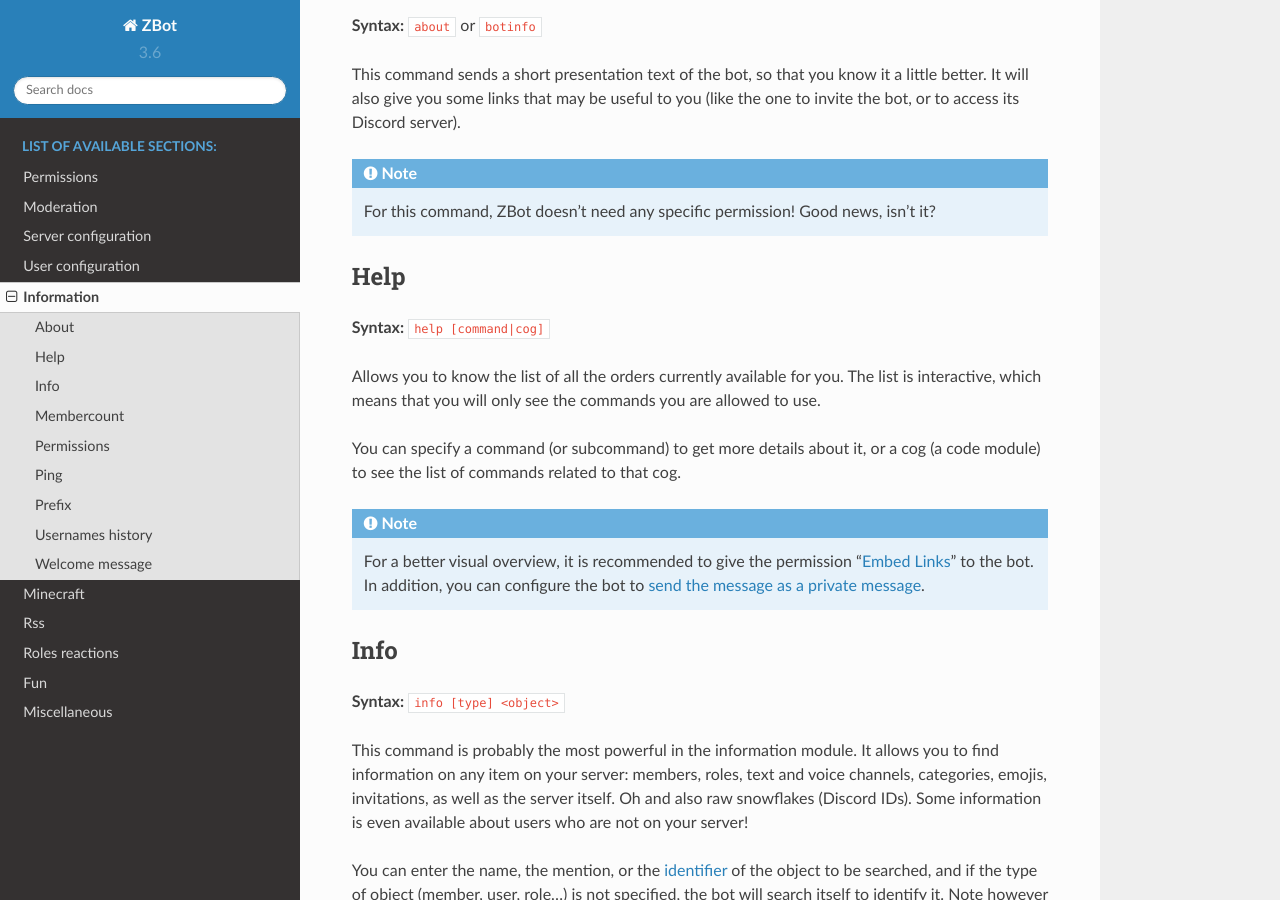
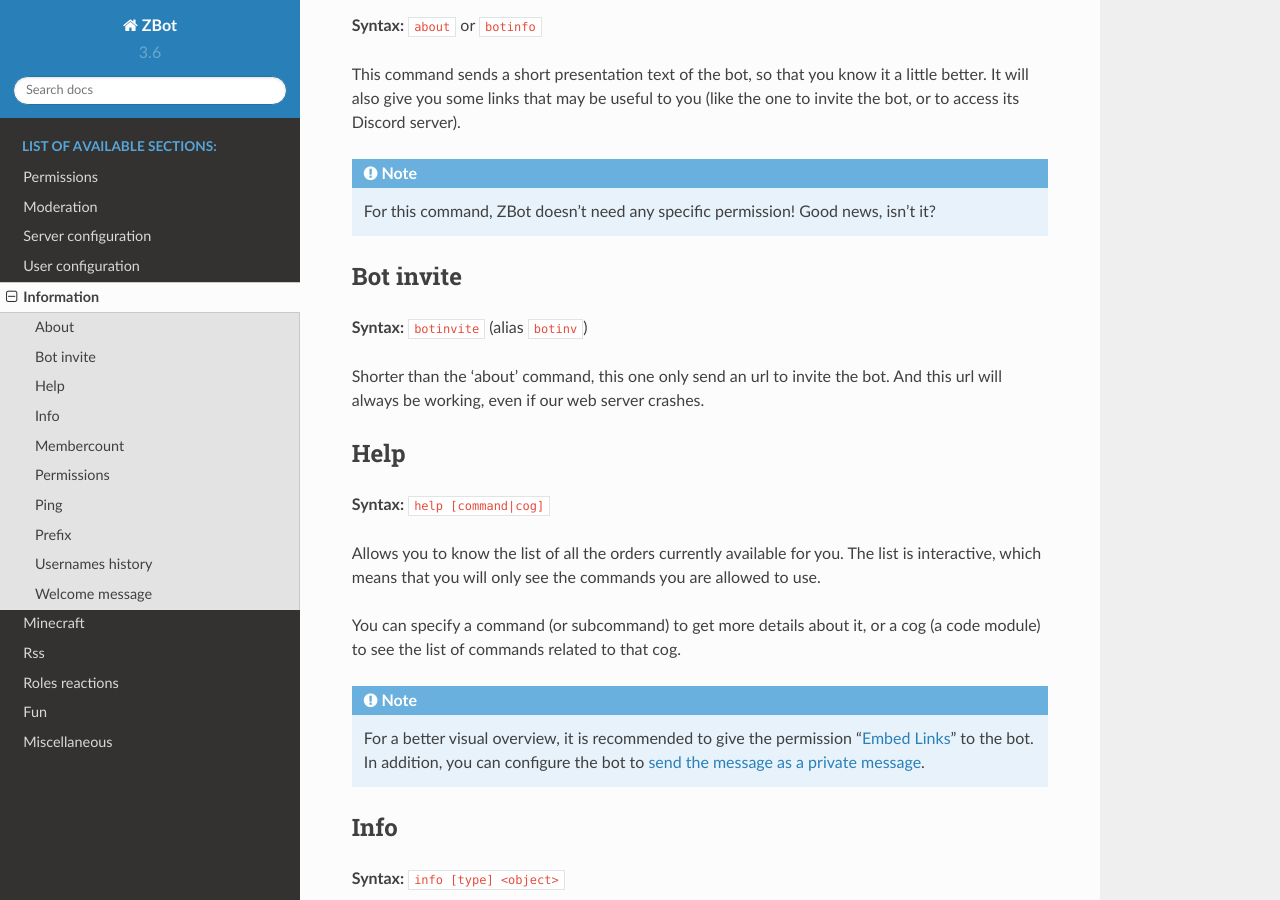
Before and after one commit to Axobot-org/Axobot, a Sphinx documentation site: the page built from docs/infos.rst, in a window 1280 px wide and 900 px high, scrolled down 322 px. Built offline with Sphinx 7.4.7 and the Read the Docs theme 2.0.0, drawn with Linux system fonts in a browser that asks for light colours.

Commit message:
[add] doc for `!botinvite`

```diff
--- a/docs/infos.rst
+++ b/docs/infos.rst
@@ -14,6 +14,14 @@
 This command sends a short presentation text of the bot, so that you know it a little better. It will also give you some links that may be useful to you (like the one to invite the bot, or to access its Discord server).
 
 .. note:: For this command, ZBot doesn't need any specific permission! Good news, isn't it?
+
+----------
+Bot invite
+----------
+
+**Syntax:** :code:`botinvite` (alias :code:`botinv`)
+
+Shorter than the 'about' command, this one only send an url to invite the bot. And this url will always be working, even if our web server crashes.
 
 ----
 Help
```
